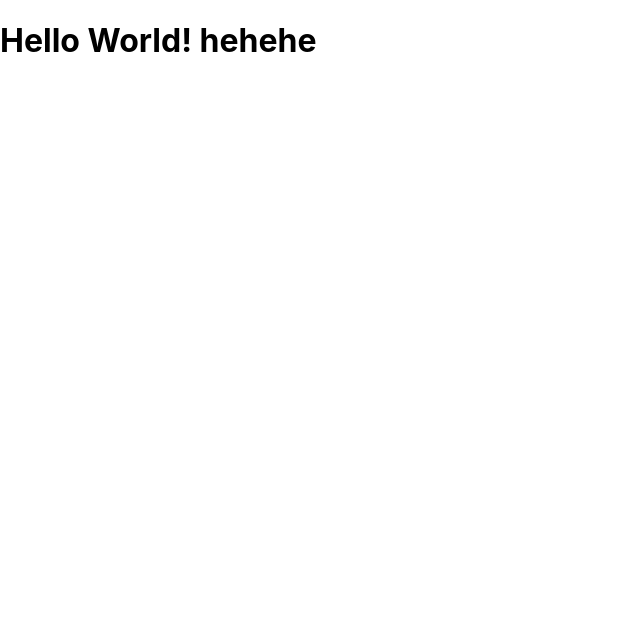
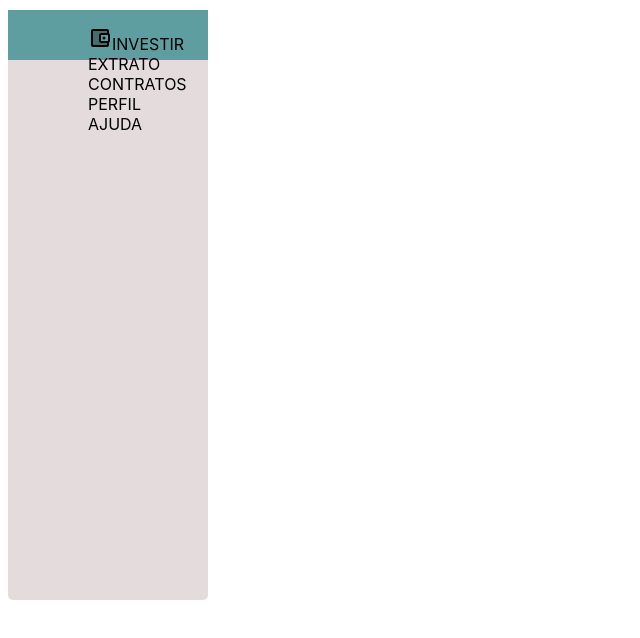
Before and after one commit to HerikHenrique/fido, a React (Create React App) app in the folder fidoapp/: page / in a window 1280 px wide. Shown: the top 638 px of the page, without its empty margins (0-640 px from the left). Built offline with nearby package versions, Linux system fonts and the light colour scheme.

Commit message:
Nav Manual

```diff
--- a/fidoapp/package.json
+++ b/fidoapp/package.json
@@ -4,12 +4,14 @@
   "private": true,
   "dependencies": {
     "@material-ui/core": "^4.12.3",
+    "@material-ui/icons": "^4.11.2",
     "@testing-library/jest-dom": "^5.16.2",
     "@testing-library/react": "^12.1.3",
     "@testing-library/user-event": "^13.5.0",
     "react": "^17.0.2",
     "react-dom": "^17.0.2",
     "react-scripts": "5.0.0",
+    "styled-components": "^5.3.3",
     "web-vitals": "^2.1.4"
   },
   "scripts": {
--- a/fidoapp/src/App.js
+++ b/fidoapp/src/App.js
@@ -1,9 +1,12 @@
 import React from "react";
+import { Menu } from "./components/Menu";
 
 function App() {
   return (
-<h1>Hello World! hehehe</h1>
+    <Menu/>
+
   );
 }
 
 export default App;
+//
--- /dev/null
+++ b/fidoapp/src/components/Button.jsx
@@ -0,0 +1 @@
+import React from "react";
--- /dev/null
+++ b/fidoapp/src/components/Estilo.css
@@ -0,0 +1,25 @@
+.containerGrid{
+    display: grid;
+    grid-template-rows: 50px 100px 50px 150px;
+    max-width: 200px;
+    height: 590px;
+
+    margin: 10px 0px 0px 8px;
+    border: 2px;
+    border-radius: 5px;
+    background-color: rgb(228, 220, 220);
+}
+
+
+.Menu{
+
+    grid-template-rows: 50px 100px 50px 150px;
+    grid-gap: 10px;
+    background-color: cadetblue;
+
+}
+
+Menu.li{
+    grid-template-rows: 200px 200px 200px;
+    background-color: aquamarine;
+}
--- /dev/null
+++ b/fidoapp/src/components/Menu.jsx
@@ -0,0 +1,27 @@
+import React, {Component} from "react";
+import "./Estilo.css";
+import AccountBalanceWalletTwoToneIcon from '@material-ui/icons/AccountBalanceWalletTwoTone';
+
+
+export class Menu extends Component{
+
+    render(){
+        return(
+            <section className="containerGrid">
+                <nav className="Menu">
+                    <ul>
+                        {/* <div className="logoFido">
+
+                        </div> */}
+
+                        <ol><AccountBalanceWalletTwoToneIcon/>INVESTIR </ol>
+                        <ol>EXTRATO</ol>
+                        <ol>CONTRATOS</ol>
+                        <ol>PERFIL</ol>
+                        <ol>AJUDA</ol>
+                    </ul>
+                </nav>
+            </section>
+        );
+    }
+}
```
Also changed, not shown: 1 other file (tests, documents, lock files or other folders).
